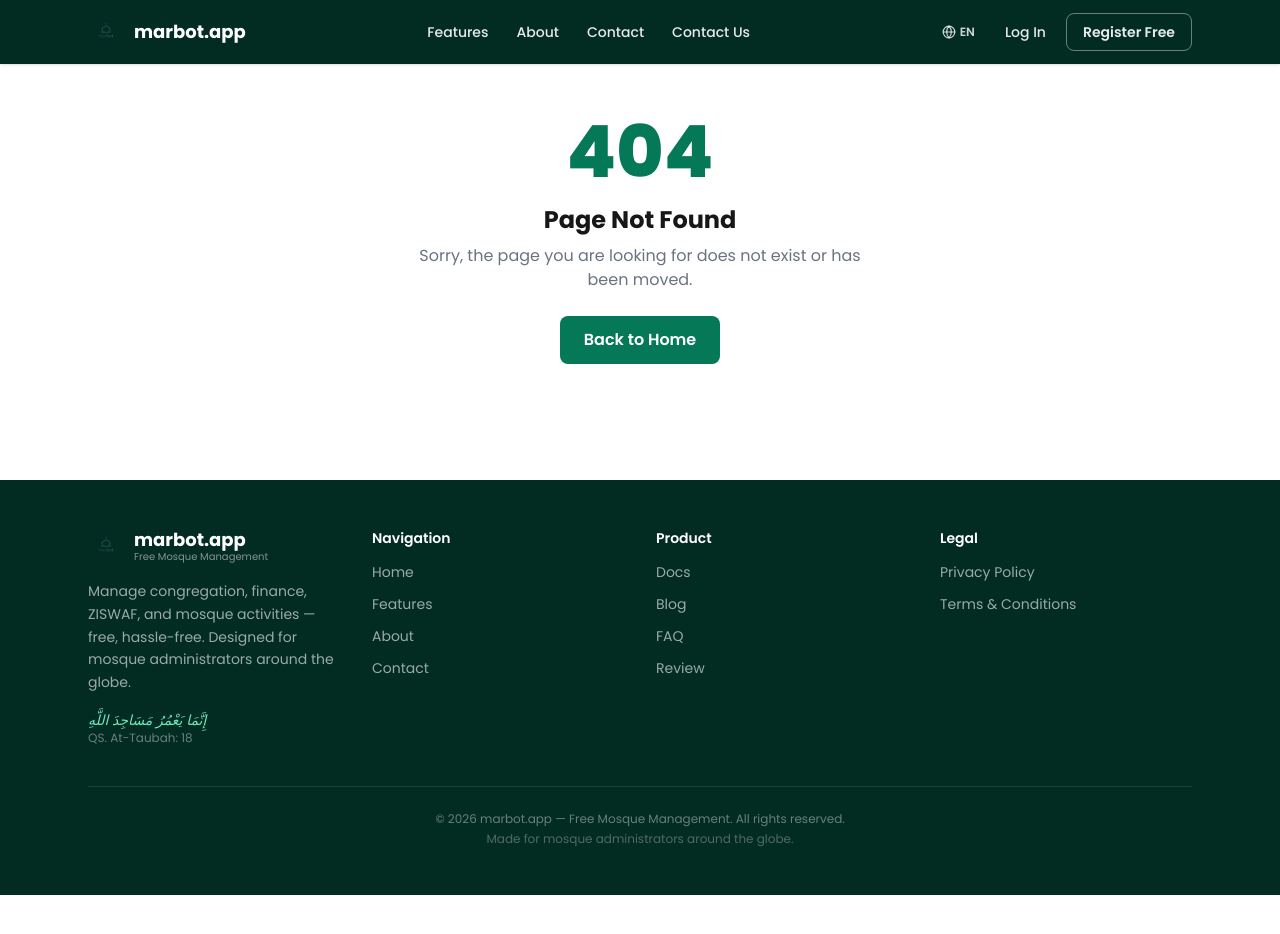
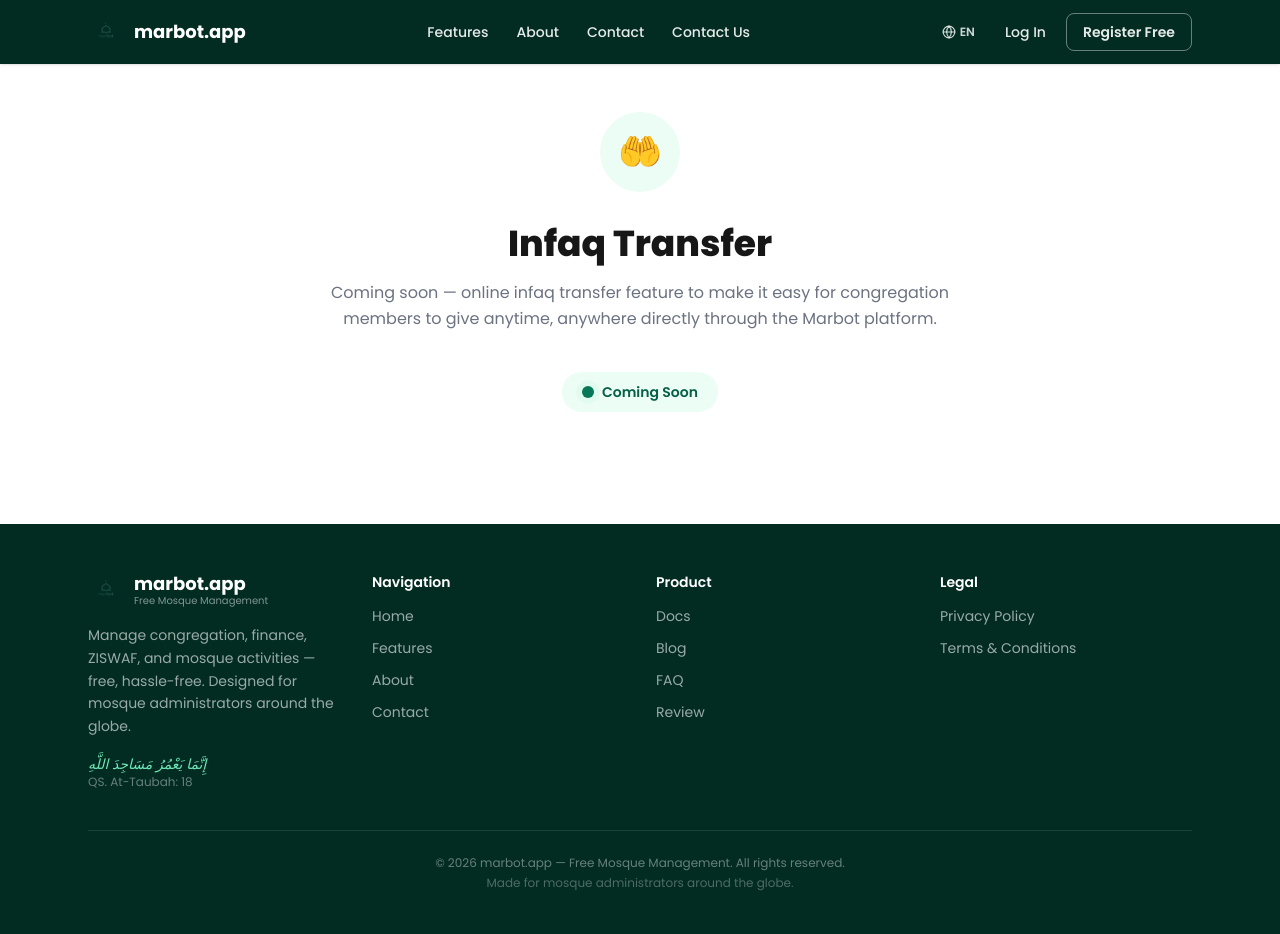
Before and after one commit to k1m0ch1/marbot-app-main-site, a React (Vite) app: page /infaq in a window 1280 px wide. Shown: the top 934 px of the page. Before the commit the page ends 895 px from the top, so only its background shows below. Built offline with nearby package versions, Linux system fonts and the light colour scheme.

Commit message:
add infaq transfer coming soon page

```diff
--- a/src/App.jsx
+++ b/src/App.jsx
@@ -12,6 +12,7 @@
 import Review from "./pages/Review";
 import Register from "./pages/Register";
 import NotFound from "./pages/NotFound";
+import Infaq from "./pages/Infaq";
 
 export default function App() {
   return (
@@ -28,6 +29,7 @@
         <Route path="terms" element={<Terms />} />
         <Route path="faq" element={<FAQ />} />
         <Route path="register" element={<Register />} />
+        <Route path="infaq" element={<Infaq />} />
         {/* Redirect old Indonesian slugs */}
         <Route path="fitur" element={<Navigate to="/features" replace />} />
         <Route path="tentang" element={<Navigate to="/about" replace />} />
--- a/src/i18n/index.js
+++ b/src/i18n/index.js
@@ -26,6 +26,8 @@
 import idRegister from "./locales/id/register.json";
 import enReview from "./locales/en/review.json";
 import idReview from "./locales/id/review.json";
+import enInfaq from "./locales/en/infaq.json";
+import idInfaq from "./locales/id/infaq.json";
 import enNotFound from "./locales/en/notFound.json";
 import idNotFound from "./locales/id/notFound.json";
 
@@ -35,7 +37,7 @@
   .init({
     fallbackLng: "id",
     ns: [
-      "common", "home", "features", "about", "contact", "review",
+      "common", "home", "features", "about", "contact", "review", "infaq",
       "blog", "docs", "faq", "privacy", "terms", "register", "notFound",
     ],
     defaultNS: "common",
@@ -45,12 +47,14 @@
         about: enAbout, contact: enContact, review: enReview,
         blog: enBlog, docs: enDocs, faq: enFaq, privacy: enPrivacy,
         terms: enTerms, register: enRegister, notFound: enNotFound,
+        infaq: enInfaq,
       },
       id: {
         common: idCommon, home: idHome, features: idFeatures,
         about: idAbout, contact: idContact, review: idReview,
         blog: idBlog, docs: idDocs, faq: idFaq, privacy: idPrivacy,
         terms: idTerms, register: idRegister, notFound: idNotFound,
+        infaq: idInfaq,
       },
     },
     interpolation: { escapeValue: false },
--- /dev/null
+++ b/src/i18n/locales/en/infaq.json
@@ -0,0 +1,5 @@
+{
+  "title": "Infaq Transfer",
+  "subtitle": "Coming soon — online infaq transfer feature to make it easy for congregation members to give anytime, anywhere directly through the Marbot platform.",
+  "badge": "Coming Soon"
+}
--- /dev/null
+++ b/src/i18n/locales/id/infaq.json
@@ -0,0 +1,5 @@
+{
+  "title": "Transfer Infaq",
+  "subtitle": "Segera hadir — fitur transfer infaq online untuk memudahkan jamaah berinfaq kapan saja, di mana saja langsung melalui platform Marbot.",
+  "badge": "Coming Soon"
+}
--- /dev/null
+++ b/src/pages/Infaq.jsx
@@ -0,0 +1,28 @@
+import { useTranslation } from "react-i18next";
+
+export default function Infaq() {
+  const { t } = useTranslation("infaq");
+
+  return (
+    <section className="bg-white py-20 sm:py-28">
+      <div className="mx-auto max-w-2xl px-4 sm:px-6 text-center">
+        <div className="mx-auto flex h-20 w-20 items-center justify-center rounded-full bg-brand-50 text-4xl">
+          🤲
+        </div>
+        <h1 className="mt-8 font-display text-3xl font-extrabold text-ink-900 sm:text-4xl">
+          {t("title")}
+        </h1>
+        <p className="mt-4 text-base text-ink-500 leading-relaxed">
+          {t("subtitle")}
+        </p>
+        <div className="mt-10 inline-flex items-center gap-2 rounded-full bg-brand-50 px-5 py-2.5 text-sm font-semibold text-brand-600">
+          <span className="relative flex h-3 w-3">
+            <span className="animate-ping absolute inline-flex h-full w-full rounded-full bg-brand-400 opacity-75"></span>
+            <span className="relative inline-flex rounded-full h-3 w-3 bg-brand-500"></span>
+          </span>
+          {t("badge")}
+        </div>
+      </div>
+    </section>
+  );
+}
```
